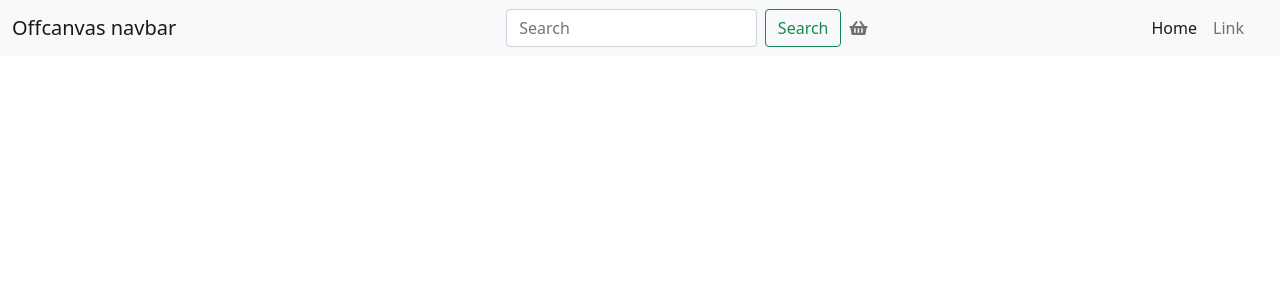
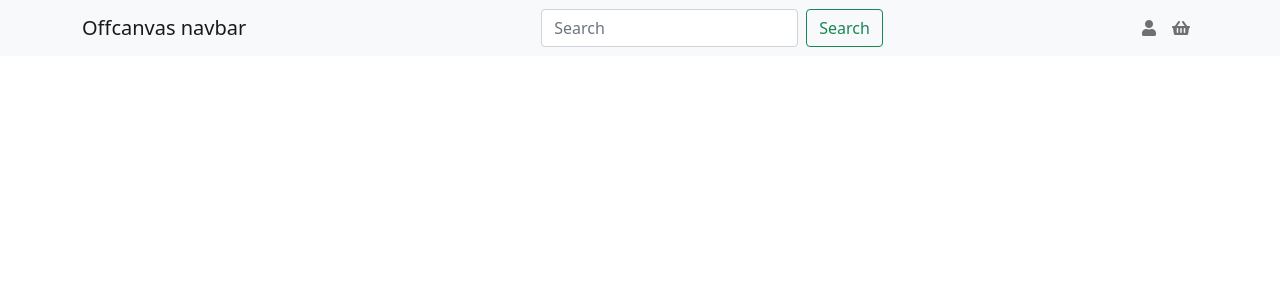
Before and after one commit to Callymags/ms4_Sample_Store, a Django app: page / in a window 1280 px wide. Shown: the top 300 px of the page. Run offline with Django 3.2, Linux system fonts and the light colour scheme.

Commit message:
feat: Custom styling to navbar

```diff
--- a/templates/base.html
+++ b/templates/base.html
@@ -2,6 +2,7 @@
 
 <!doctype html>
 <html lang="en">
+
 <head>
   {% block meta %}
   <meta http-equiv="X-UA-Compatible" content="ie=edge">
@@ -13,16 +14,21 @@
   {% endblock %}
 
   {% block corecss %}
-        <link rel="stylesheet" href="https://use.fontawesome.com/releases/v5.15.4/css/all.css" integrity="sha384-DyZ88mC6Up2uqS4h/KRgHuoeGwBcD4Ng9SiP4dIRy0EXTlnuz47vAwmeGwVChigm" crossorigin="anonymous">
-        <link href="https://cdn.jsdelivr.net/npm/bootstrap@5.1.3/dist/css/bootstrap.min.css" rel="stylesheet" integrity="sha384-1BmE4kWBq78iYhFldvKuhfTAU6auU8tT94WrHftjDbrCEXSU1oBoqyl2QvZ6jIW3" crossorigin="anonymous">
+  <link rel="stylesheet" href="https://use.fontawesome.com/releases/v5.15.4/css/all.css"
+    integrity="sha384-DyZ88mC6Up2uqS4h/KRgHuoeGwBcD4Ng9SiP4dIRy0EXTlnuz47vAwmeGwVChigm" crossorigin="anonymous">
+  <link href="https://cdn.jsdelivr.net/npm/bootstrap@5.1.3/dist/css/bootstrap.min.css" rel="stylesheet"
+    integrity="sha384-1BmE4kWBq78iYhFldvKuhfTAU6auU8tT94WrHftjDbrCEXSU1oBoqyl2QvZ6jIW3" crossorigin="anonymous">
   {% endblock %}
 
   {% block extra_css %}
   {% endblock %}
 
   {% block corejs %}
-        <script src="https://code.jquery.com/jquery-3.6.0.min.js" integrity="sha256-/xUj+3OJU5yExlq6GSYGSHk7tPXikynS7ogEvDej/m4=" crossorigin="anonymous"></script>
-        <script src="https://cdn.jsdelivr.net/npm/bootstrap@5.1.3/dist/js/bootstrap.bundle.min.js" integrity="sha384-ka7Sk0Gln4gmtz2MlQnikT1wXgYsOg+OMhuP+IlRH9sENBO0LRn5q+8nbTov4+1p" crossorigin="anonymous"></script>
+  <script src="https://code.jquery.com/jquery-3.6.0.min.js"
+    integrity="sha256-/xUj+3OJU5yExlq6GSYGSHk7tPXikynS7ogEvDej/m4=" crossorigin="anonymous"></script>
+  <script src="https://cdn.jsdelivr.net/npm/bootstrap@5.1.3/dist/js/bootstrap.bundle.min.js"
+    integrity="sha384-ka7Sk0Gln4gmtz2MlQnikT1wXgYsOg+OMhuP+IlRH9sENBO0LRn5q+8nbTov4+1p" crossorigin="anonymous">
+  </script>
   {% endblock %}
 
   {% block extra_js %}
@@ -30,23 +36,26 @@
 
   <title>MMA Cork Store</title>
 </head>
+
 <body>
   <header class="fixed-top">
     <nav class="navbar navbar-expand-lg navbar-light bg-light fixed-top">
-        <div class="container-fluid">
+      <div class="container">
         <a class="navbar-brand" href="#">Offcanvas navbar</a>
-            <form class="d-flex text-center offset-lg-3">
+        <form class="d-flex offset-lg-3">
           <input class="form-control me-2" type="search" placeholder="Search" aria-label="Search">
           <button class="btn btn-outline-success" type="submit">Search</button>
         </form>
-            <ul class="navbar-nav justify-content-end">
+        <ul class="navbar-nav ms-lg-auto">
+          <li class="nav-item">
+            <a class="nav-link" aria-current="page" href="#"><span><i class="fas fa-user"></i></span></a>
+          </li>
           <li class="nav-item">
             <a class="nav-link" aria-current="page" href="#"><span><i class="fas fa-shopping-basket"></i></span></a>
           </li>
         </ul>
-              </li>
-            </ul>
-            <button class="navbar-toggler" type="button" data-bs-toggle="offcanvas" data-bs-target="#offcanvasNavbar" aria-controls="offcanvasNavbar">
+        <!-- <button class="navbar-toggler" type="button" data-bs-toggle="offcanvas" data-bs-target="#offcanvasNavbar"
+          aria-controls="offcanvasNavbar">
           <span class="navbar-toggler-icon"></span>
         </button>
         <div class="offcanvas offcanvas-end" tabindex="-1" id="offcanvasNavbar" aria-labelledby="offcanvasNavbarLabel">
@@ -63,10 +72,8 @@
                 <a class="nav-link" href="#">Link</a>
               </li>
             </ul>
-                </li>
-              </ul>
           </div>
-          </div>
+        </div> -->
       </div>
     </nav>
   </header>
@@ -85,4 +92,5 @@
   {% block postloadjs %}
   {% endblock %}
 </body>
+
 </html>
```
Lines whose indentation alone changed are shown as unchanged.
